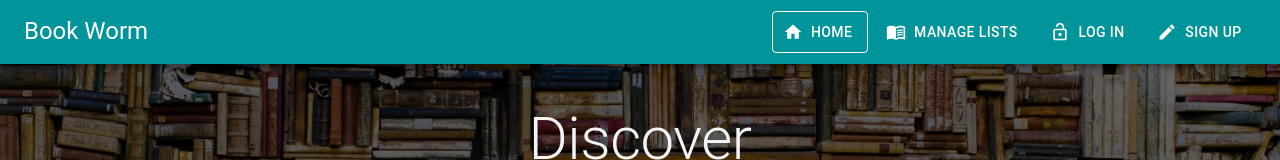
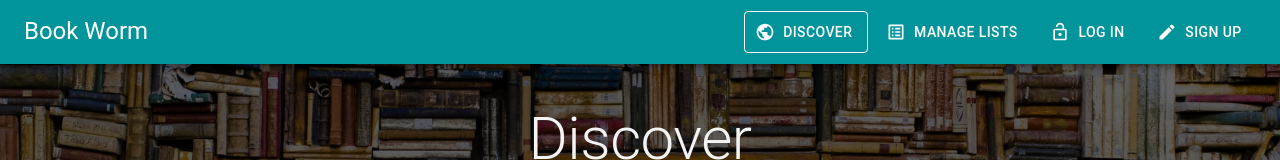
Before and after one commit to Bilaal96/book-worm, a React (Create React App) app in the folder client/: page /books in a window 1280 px wide. Shown: the top 160 px of the page. Built offline with nearby package versions, Linux system fonts and the light colour scheme.

Commit message:
Updated text & icons of Navigation items

```diff
--- a/client/src/constants/index.js
+++ b/client/src/constants/index.js
@@ -1,8 +1,9 @@
-import { Home, MenuBook, LockOpen, Edit } from "@material-ui/icons";
+import { Public, ListAlt, LockOpen, Edit } from "@material-ui/icons";
 
-// Pagination
-// Max number of books to request from Google Books API
-// NOTE: API is limited to max of 40
+/** Pagination
+ * Max number of books to request from Google Books API
+ * NOTE: API is limited to max of 40
+ */
 export const MAX_RESULTS_PER_PAGE = 20;
 
 // Highest possible number of pages to show in pagination
@@ -21,14 +22,14 @@ export const NAV_MAP_BASE = [
         // SEE: https://stackoverflow.com/questions/39189640/react-router-index-route-always-active
         routeName: "/books",
         isExact: true,
-        text: "Home",
-        icon: <Home />,
+        text: "Discover",
+        icon: <Public />,
     },
     {
         routeName: "/manage-lists",
         isExact: false,
         text: "Manage Lists",
-        icon: <MenuBook />,
+        icon: <ListAlt />,
     },
 ];
 
```
